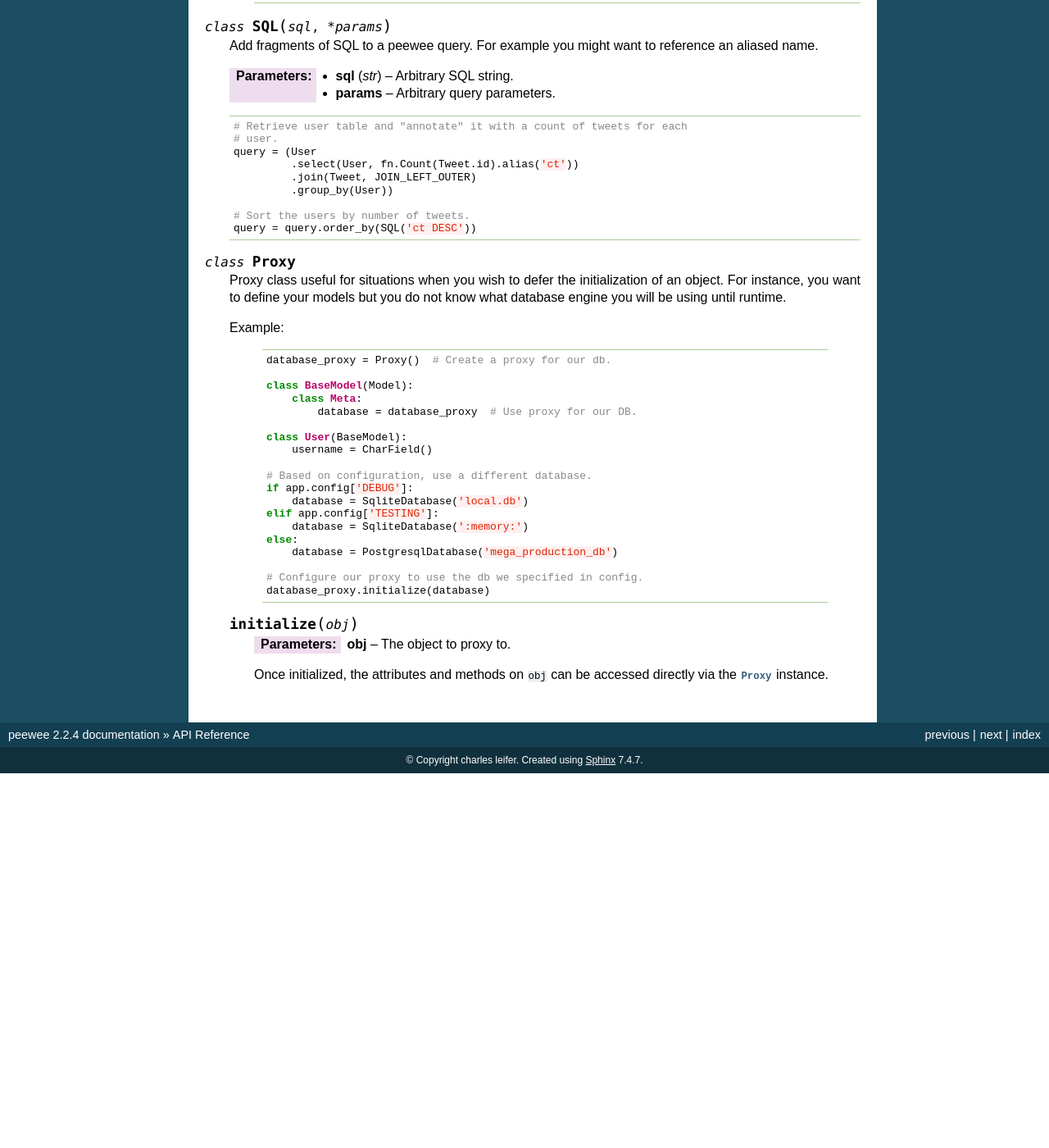
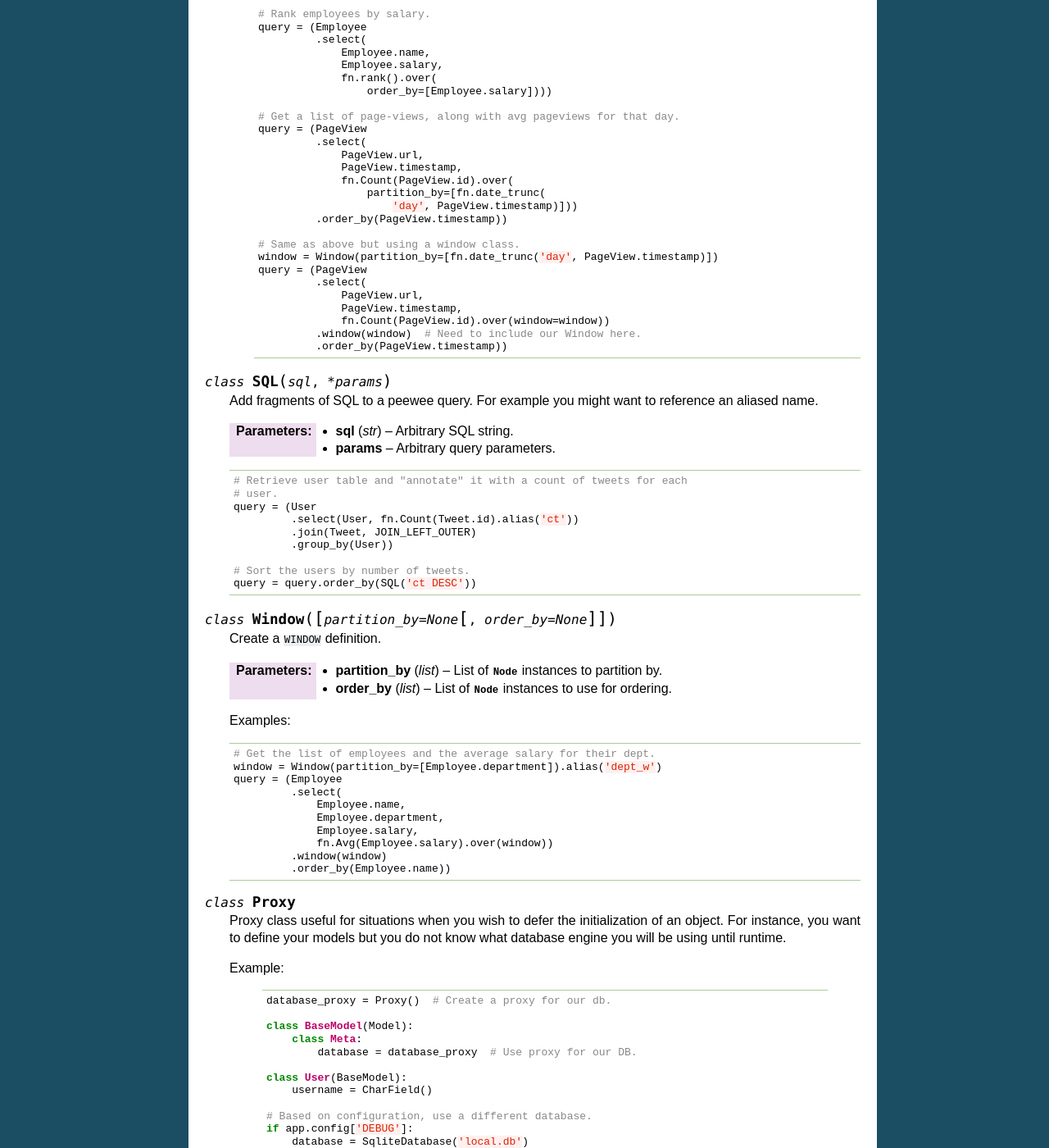
Before and after one commit to coleifer/peewee, a Sphinx documentation site: the page built from docs/peewee/api.rst, in a window 1280 px wide and 1400 px high, scrolled down 30078 px. Shown: the whole window at 82% size. Built offline with Sphinx 7.4.7, drawn with Linux system fonts in a browser that asks for light colours; before the commit the page ends 31021 px from its top, so only the background shows below that; some of the changed text lies outside the part shown.

Commit message:
Documenting window

```diff
--- a/docs/peewee/api.rst
+++ b/docs/peewee/api.rst
@@ -972,6 +972,23 @@
                 .group_by(User)
                 .order_by(tweet_ct.desc(), User.username))
 
+    .. py:method:: window(*windows)
+
+        :param Window windows: One or more :py:class:`Window` instances.
+
+        Add one or more window definitions to this query.
+
+        .. code-block:: python
+
+            window = Window(partition_by=[fn.date_trunc('day', PageView.timestamp)])
+            query = (PageView
+                     .select(
+                         PageView.url,
+                         PageView.timestamp,
+                         fn.Count(PageView.id).over(window=window))
+                     .window(window)
+                     .order_by(PageView.timestamp))
+
     .. py:method:: limit(num)
 
         :param int num: limit results to ``num`` rows
@@ -1837,12 +1854,13 @@
     ``fn.Stddev(Employee.salary).alias('sdv')``  ``Stddev(t1."salary") AS sdv``
     ============================================ ============================================
 
-    .. py:method:: over([partition_by=None[, order_by=None]])
+    .. py:method:: over([partition_by=None[, order_by=None[, window=None]]])
 
         Basic support for SQL window functions.
 
         :param list partition_by: List of :py:class:`Node` instances to partition by.
         :param list order_by: List of :py:class:`Node` instances to use for ordering.
+        :param Window window: A :py:class:`Window` instance to use for this aggregate.
 
         Examples:
 
@@ -1876,6 +1894,16 @@
                                  'day', PageView.timestamp)]))
                      .order_by(PageView.timestamp))
 
+            # Same as above but using a window class.
+            window = Window(partition_by=[fn.date_trunc('day', PageView.timestamp)])
+            query = (PageView
+                     .select(
+                         PageView.url,
+                         PageView.timestamp,
+                         fn.Count(PageView.id).over(window=window))
+                     .window(window)  # Need to include our Window here.
+                     .order_by(PageView.timestamp))
+
 .. py:class:: SQL(sql, *params)
 
     Add fragments of SQL to a peewee query.  For example you might want to reference
@@ -1896,6 +1924,27 @@
         # Sort the users by number of tweets.
         query = query.order_by(SQL('ct DESC'))
 
+.. py:class:: Window([partition_by=None[, order_by=None]])
+
+    Create a ``WINDOW`` definition.
+
+    :param list partition_by: List of :py:class:`Node` instances to partition by.
+    :param list order_by: List of :py:class:`Node` instances to use for ordering.
+
+    Examples:
+
+    .. code-block:: python
+
+        # Get the list of employees and the average salary for their dept.
+        window = Window(partition_by=[Employee.department]).alias('dept_w')
+        query = (Employee
+                 .select(
+                     Employee.name,
+                     Employee.department,
+                     Employee.salary,
+                     fn.Avg(Employee.salary).over(window))
+                 .window(window)
+                 .order_by(Employee.name))
 
 .. py:class:: Proxy()
 
```
